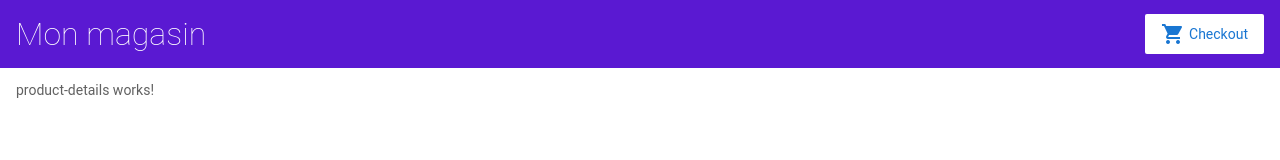
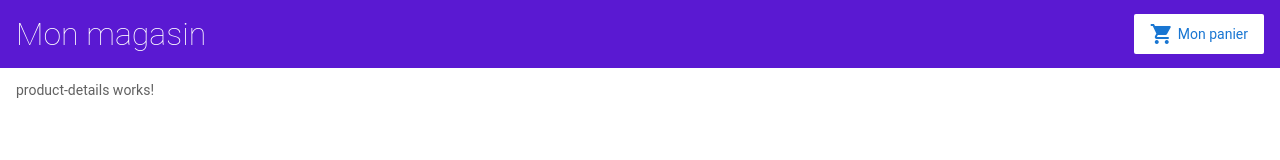
Before and after one commit to Pokflo/angular-stackblitz, an Angular app: page /product/1 in a window 1280 px wide. Shown: the top 160 px of the page. Built offline with nearby package versions, Linux system fonts and the light colour scheme.

Commit message:
1 file modified

```diff
--- a/src/app/top-bar/top-bar.component.html
+++ b/src/app/top-bar/top-bar.component.html
@@ -3,7 +3,7 @@
 </a>
 
 <a class="button fancy-button"
-  ><i class="material-icons">shopping_cart</i>Checkout</a
+  ><i class="material-icons">shopping_cart</i>Mon panier</a
 >
 
 <!--
```
